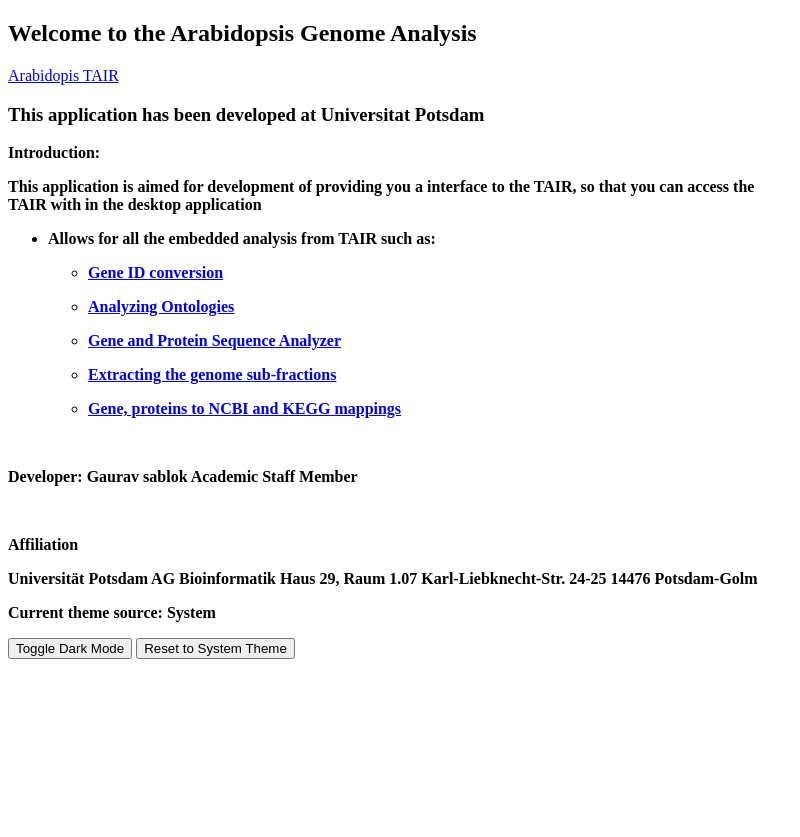
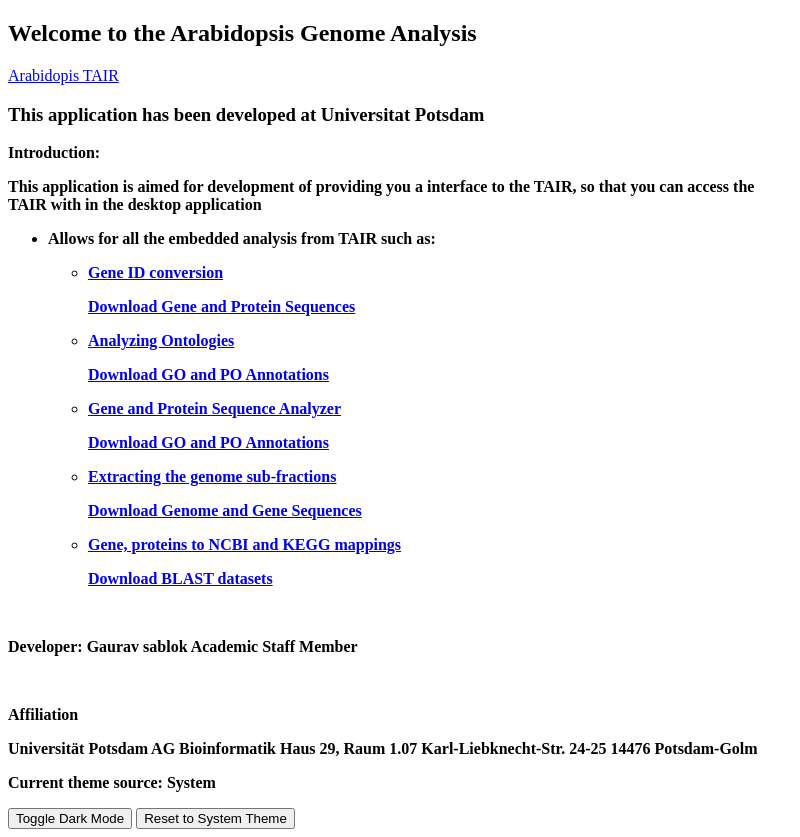
Before and after one commit to gauravcodepro/arabidopsis-tair-application, an Electron app: page src/main.html in a window 800 px wide. Before the commit the page ends 800 px from the top, so only its background shows below. Drawn offline with Linux system fonts and the light colour scheme.

Commit message:
2026-6-21
adding new window options

```diff
--- a/src/main.html
+++ b/src/main.html
@@ -33,21 +33,27 @@
 <ul>
     <li>
         <p><a href = "#">Gene ID conversion</a></p>
+        <a href = "https://www.arabidopsis.org/download/list?dir=Genes%2FTAIR10_genome_release">Download Gene and Protein Sequences</a>
     </li>
     <li>
         <p><a href = "#">Analyzing Ontologies</a></p>
+      <a href = "https://www.arabidopsis.org/download/list?dir=GO_and_PO_Annotations">Download GO and PO Annotations</a>
     </li>
     <li>
         <p><a href = "#">Gene and Protein Sequence Analyzer</a></p>
+        <a href = "https://www.arabidopsis.org/download/list?dir=GO_and_PO_Annotations">Download GO and PO Annotations</a>
     </li>
     <li>
         <p><a href = "#">Extracting the genome sub-fractions</a></p>
+        <a href = "https://www.arabidopsis.org/download/list?dir=Genes%2FTAIR10_genome_release"> Download Genome and Gene Sequences</a>
     </li>
     <li>
         <p><a href = "#">Gene, proteins to NCBI and KEGG mappings</a></p>
+       <a href = "https://www.arabidopsis.org/download/list?dir=Sequences%2FTAIR10_blastsets"> Download BLAST datasets</a>
     </li>
 </ul>
 </ul>
+
 
 
 <br>
```
